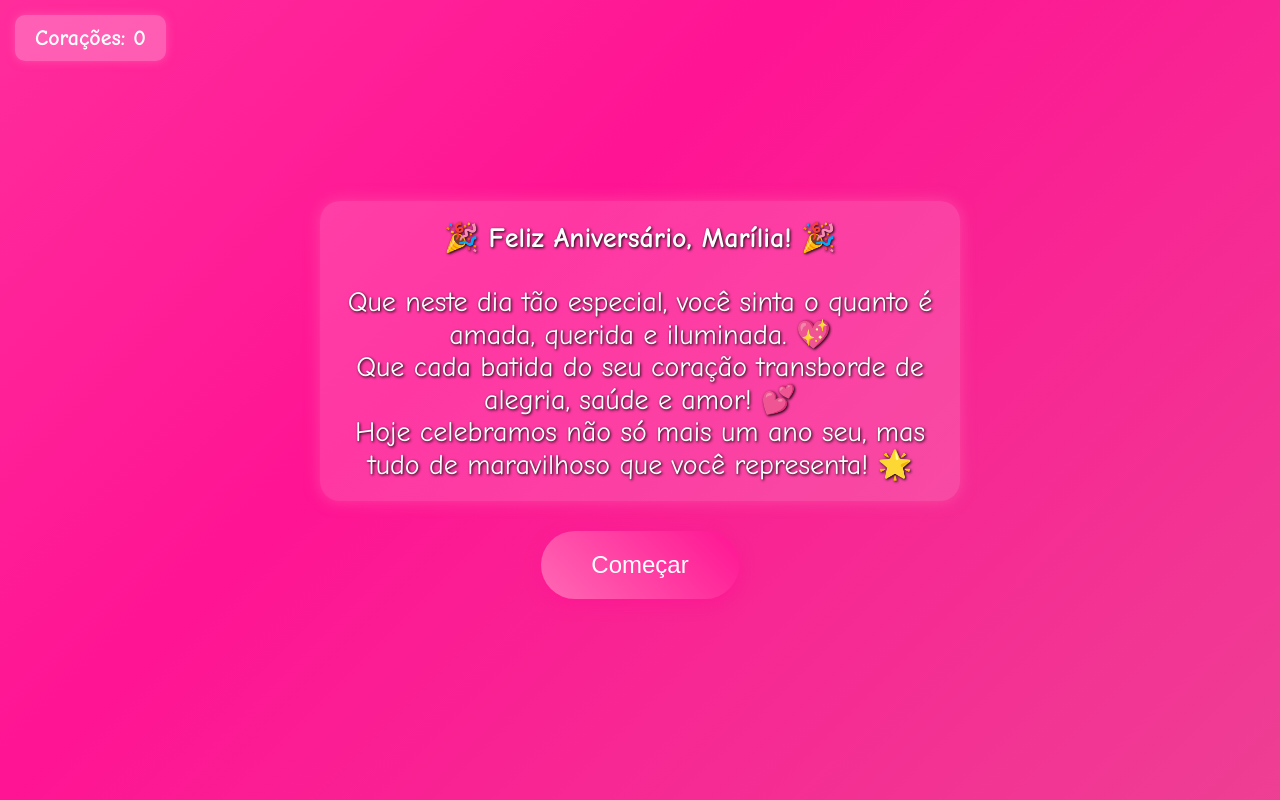
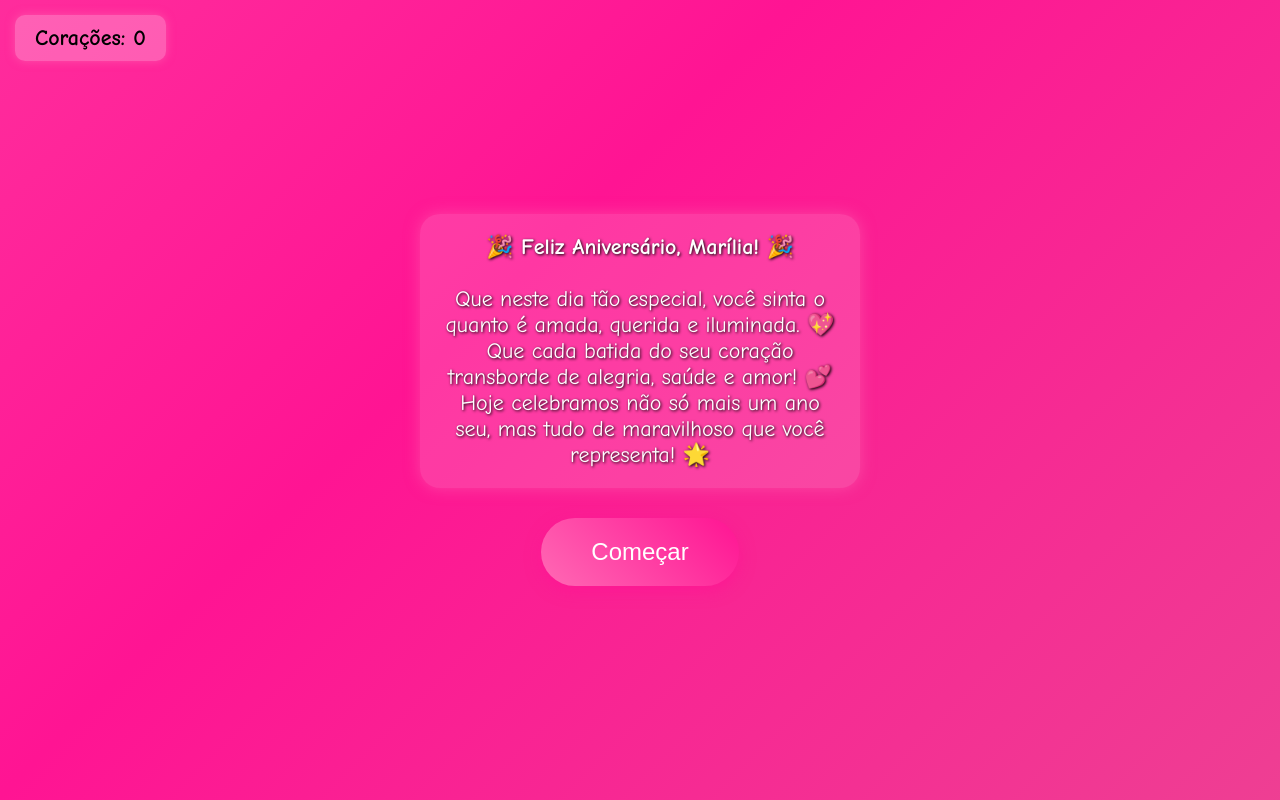
Before and after one commit to JoaoLucas870/aniversario-marilia, a plain HTML site: page index.html in a window 1280 px wide. Drawn offline with Linux system fonts and the light colour scheme; files that its build step writes are made by us from their sources; files whose address does not match are found by name.

Commit message:
Update styles.css

```diff
--- a/styles.css
+++ b/styles.css
@@ -32,8 +32,8 @@ body {
 /* Mensagem inicial */
 #mensagemInicial {
   position: static;
-  max-width: 600px;
-  font-size: 28px;
+  max-width: 400px;
+  font-size: 22px;
   background-color: rgba(255, 255, 255, 0.15);
   border-radius: 20px;
   box-shadow: 0 0 15px rgba(255, 105, 180, 0.5);
@@ -87,7 +87,7 @@ body {
   padding: 10px 20px;
   border-radius: 10px;
   z-index: 200;
-  color: #fff;
+  color: #000000;
   font-weight: bold;
   box-shadow: 0 0 10px rgba(255, 105, 180, 0.6);
   user-select: none;
```
